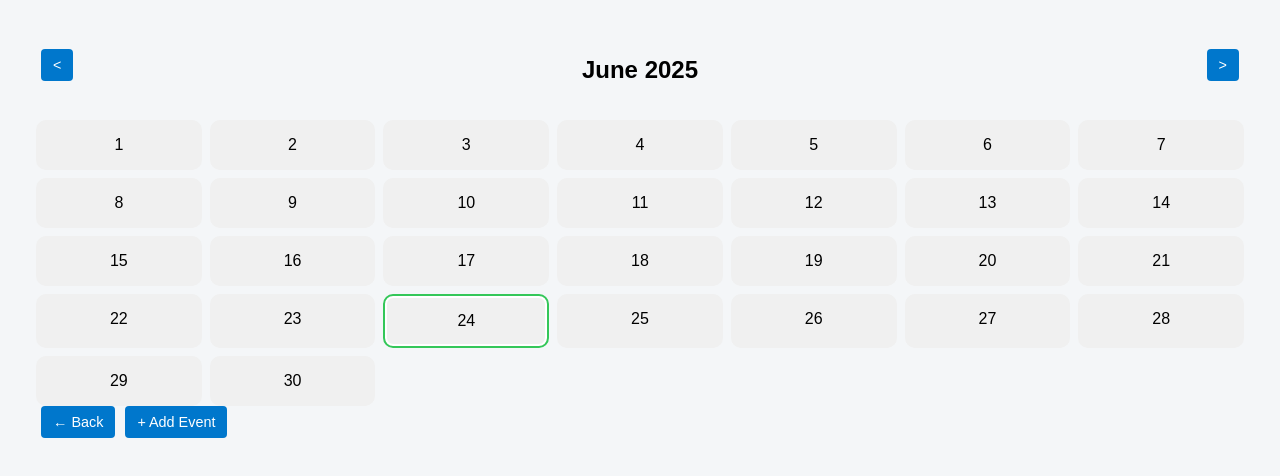
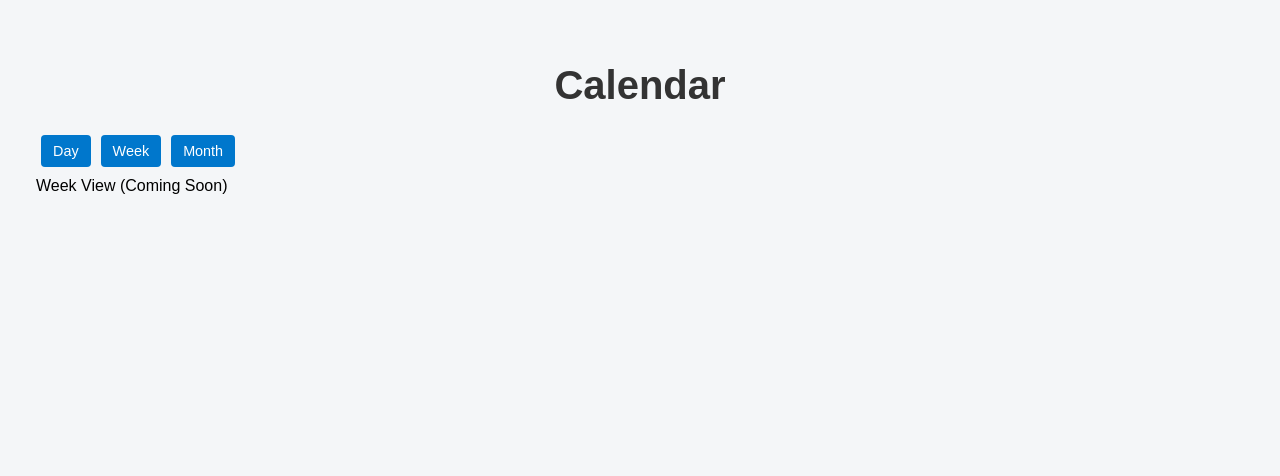
Before and after one commit to JMaraglia/crumb-v3, a React (Vite) app: page /calendar in a window 1280 px wide. Shown: the top 476 px of the page. Built offline with nearby package versions, Linux system fonts and the light colour scheme.

Commit message:
calendar adjustment

```diff
--- a/src/CalendarPage.jsx
+++ b/src/CalendarPage.jsx
@@ -1,173 +1,45 @@
+// --- CalendarPage.jsx ---
 import React, { useState } from 'react';
-import { useNavigate } from 'react-router-dom';
 import './CalendarPage.css';
 
 function CalendarPage({ itinerary }) {
-  const [currentDate, setCurrentDate] = useState(new Date());
-  const [selectedDate, setSelectedDate] = useState(null);
-  const [dailyNotes, setDailyNotes] = useState({});
-  const [newNote, setNewNote] = useState('');
-  const [customEvents, setCustomEvents] = useState({});
-  const [showAddModal, setShowAddModal] = useState(false);
-  const [newEventName, setNewEventName] = useState('');
-  const [newEventNotes, setNewEventNotes] = useState('');
-  const navigate = useNavigate();
+  const [view, setView] = useState('week');
 
-  const year = currentDate.getFullYear();
-  const month = currentDate.getMonth();
-
-  const startOfMonth = new Date(year, month, 1);
-  const endOfMonth = new Date(year, month + 1, 0);
-
-  const startDay = startOfMonth.getDay();
-  const totalDays = endOfMonth.getDate();
-
-  const calendarDays = [];
-  for (let i = 0; i < startDay; i++) calendarDays.push(null);
-  for (let i = 1; i <= totalDays; i++) calendarDays.push(new Date(year, month, i));
-
-  const handleDateClick = (date) => setSelectedDate(date);
-
-  const goToPrevMonth = () => setCurrentDate(new Date(year, month - 1, 1));
-  const goToNextMonth = () => setCurrentDate(new Date(year, month + 1, 1));
-
-  const getDateKey = (date) => date.toISOString().split('T')[0];
-
-  const getEventsForDate = (date) => {
-    const key = getDateKey(date);
-    const itineraryEvents = itinerary[key] || [];
-    const custom = customEvents[key] || [];
-    const allEvents = [...itineraryEvents, ...custom];
-
-    return allEvents.sort((a, b) => {
-      const getTimeValue = (e) => {
-        if (!e.time) return 999999; // Put untimed events last
-        const [hour, min] = e.time.match(/\d+/g).map(Number);
-        const isPM = e.time.toLowerCase().includes('pm');
-        return (hour % 12 + (isPM ? 12 : 0)) * 60 + min;
-      };
-      return getTimeValue(a) - getTimeValue(b);
-    });
-  };
-
-  const handleSaveNote = () => {
-    if (selectedDate && newNote.trim()) {
-      const key = getDateKey(selectedDate);
-      setDailyNotes(prev => ({ ...prev, [key]: newNote }));
-      setNewNote('');
+  const renderView = () => {
+    switch (view) {
+      case 'day':
+        return <div className="calendar-placeholder">Day View (Coming Soon)</div>;
+      case 'month':
+        return <div className="calendar-placeholder">Month View (Coming Soon)</div>;
+      default:
+        return <div className="calendar-placeholder">Week View (Coming Soon)</div>;
     }
-  };
-
-  const handleAddEventClick = () => {
-    if (!selectedDate) return alert('Select a date first');
-    setShowAddModal(true);
-  };
-
-  const handleAddCustomEvent = () => {
-    if (!newEventName.trim()) return;
-
-    const key = getDateKey(selectedDate);
-    const newEvent = { name: newEventName, notes: newEventNotes };
-
-    setCustomEvents(prev => ({
-      ...prev,
-      [key]: [...(prev[key] || []), newEvent]
-    }));
-
-    setNewEventName('');
-    setNewEventNotes('');
-    setShowAddModal(false);
-  };
-
-  const isToday = (date) => {
-    const today = new Date();
-    return date.toDateString() === today.toDateString();
   };
 
   return (
     <div className="calendar-container">
-      <div className="calendar-header">
-        <button onClick={goToPrevMonth}>&lt;</button>
-        <h2>{currentDate.toLocaleString('default', { month: 'long', year: 'numeric' })}</h2>
-        <button onClick={goToNextMonth}>&gt;</button>
+      <h1 className="calendar-title">Calendar</h1>
+      <div className="calendar-toggle">
+        <button
+          className={view === 'day' ? 'active' : ''}
+          onClick={() => setView('day')}
+        >
+          Day
+        </button>
+        <button
+          className={view === 'week' ? 'active' : ''}
+          onClick={() => setView('week')}
+        >
+          Week
+        </button>
+        <button
+          className={view === 'month' ? 'active' : ''}
+          onClick={() => setView('month')}
+        >
+          Month
+        </button>
       </div>
-
-      <div className="calendar-grid">
-        {calendarDays.map((day, index) => (
-          <div
-            key={index}
-            className={`calendar-day
-              ${day && selectedDate?.toDateString() === day.toDateString() ? 'selected' : ''}
-              ${day && isToday(day) ? 'today' : ''}`}
-            onClick={() => day && handleDateClick(day)}
-          >
-            <div>{day ? day.getDate() : ''}</div>
-            {day && getEventsForDate(day).length > 0 && <div className="dot"></div>}
-          </div>
-        ))}
-      </div>
-
-      <div className="calendar-controls">
-        <button onClick={() => navigate('/')} className="back-button">← Back</button>
-        <button onClick={handleAddEventClick} className="add-button">+ Add Event</button>
-      </div>
-
-      <div className="event-list">
-        {selectedDate && (
-          <>
-            <h3>Events for {selectedDate.toDateString()}</h3>
-            <ul>
-              {getEventsForDate(selectedDate).map((event, idx) => (
-                <li key={idx}>
-                  <strong>
-                    {event.time ? `${event.time} – ` : ''}
-                    {event.name || event.title || 'Visit'}
-                  </strong>
-                  {event.notes && <div className="event-note">📝 {event.notes}</div>}
-                </li>
-              ))}
-            </ul>
-
-            <div className="notes-box">
-              <h4>Notes for the Day</h4>
-              <textarea
-                value={newNote}
-                onChange={(e) => setNewNote(e.target.value)}
-                placeholder="Type your note here..."
-              />
-              <button onClick={handleSaveNote}>Save Note</button>
-              {dailyNotes[getDateKey(selectedDate)] && (
-                <div className="saved-note">
-                  <strong>Saved:</strong> {dailyNotes[getDateKey(selectedDate)]}
-                </div>
-              )}
-            </div>
-          </>
-        )}
-      </div>
-
-      {showAddModal && (
-        <div className="modal-overlay">
-          <div className="modal">
-            <h3>Add Event</h3>
-            <input
-              type="text"
-              placeholder="Event name"
-              value={newEventName}
-              onChange={(e) => setNewEventName(e.target.value)}
-            />
-            <textarea
-              placeholder="Event notes (optional)"
-              value={newEventNotes}
-              onChange={(e) => setNewEventNotes(e.target.value)}
-            />
-            <div className="modal-actions">
-              <button onClick={handleAddCustomEvent}>Save</button>
-              <button onClick={() => setShowAddModal(false)}>Cancel</button>
-            </div>
-          </div>
-        </div>
-      )}
+      {renderView()}
     </div>
   );
 }
```
